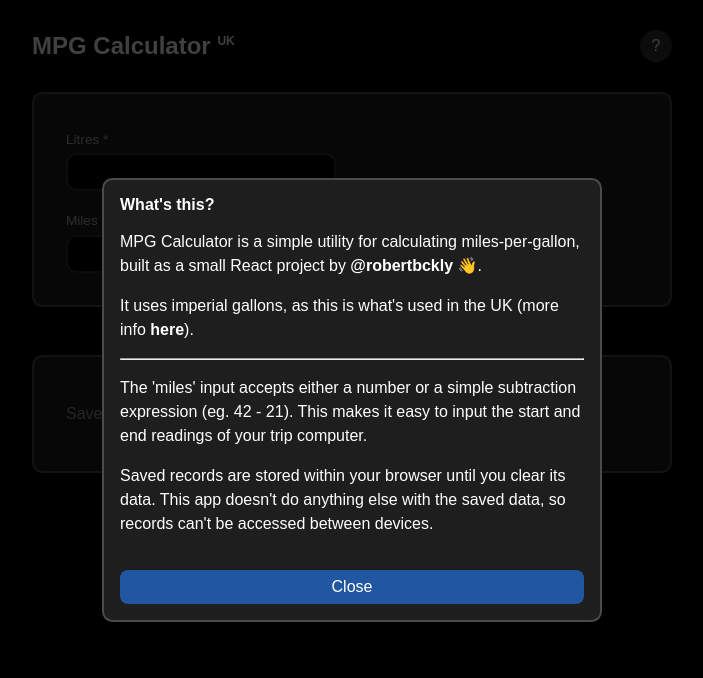
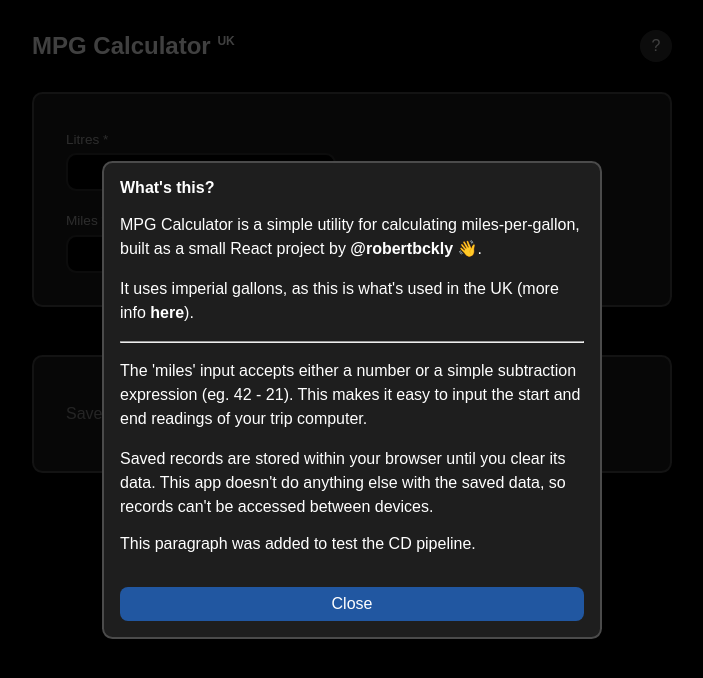
Before and after one commit to robertbckly/mpg-calculator-new, a React (Vite) app: page / in a window 1280 px wide. Both pictures are taken after a click on the button "Get more information about this app". Shown: the top 678 px of the page, without its empty margins (288-991 px from the left). Built offline with nearby package versions, Linux system fonts and the light colour scheme.

Commit message:
feat: add ui change to test deploy pipeline

```diff
--- a/src/components/dialogs/help-dialog/help-dialog.tsx
+++ b/src/components/dialogs/help-dialog/help-dialog.tsx
@@ -54,6 +54,8 @@ export function HelpDialog({ onClose }: HelpDialogProps) {
         can&apos;t be accessed between devices.
       </p>
 
+      <p>This paragraph was added to test the CD pipeline.</p>
+
       <br />
 
       <DialogActions confirmButtonText="Close" onConfirm={onClose} />
```
